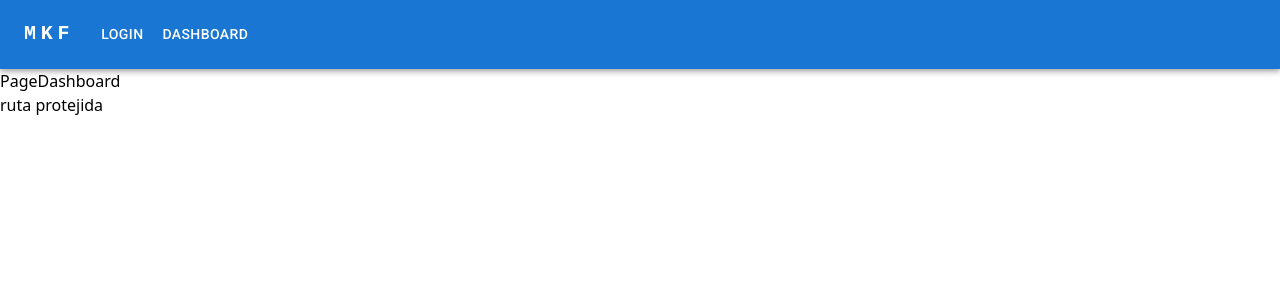
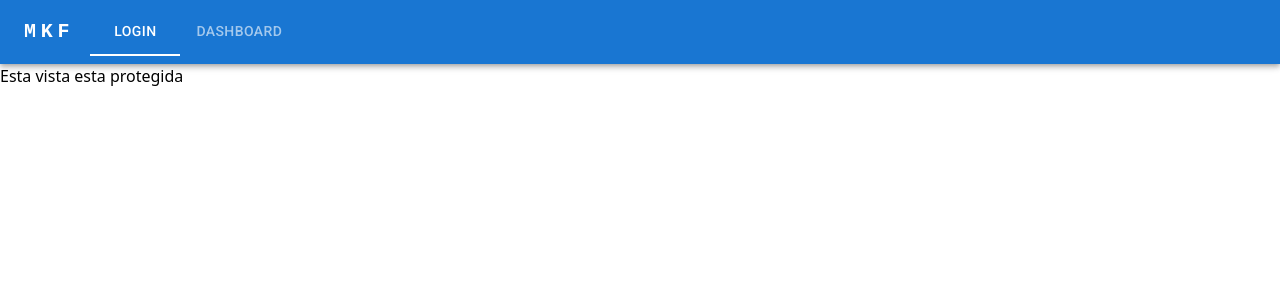
Before and after one commit to HmerMza/Actividad1-Web2-Front, a React (Vite) app: page /dashboard in a window 1280 px wide. Shown: the top 300 px of the page. Built offline with nearby package versions, Linux system fonts and the light colour scheme.

Commit message:
agregando mejoras

```diff
--- a/src/Components/CompNavbar.jsx
+++ b/src/Components/CompNavbar.jsx
@@ -7,14 +7,28 @@ import Typography from "@mui/material/Typography";
 import Menu from "@mui/material/Menu";
 import MenuIcon from "@mui/icons-material/Menu";
 import Container from "@mui/material/Container";
-import Button from "@mui/material/Button";
 import MenuItem from "@mui/material/MenuItem";
 import { Link } from "react-router-dom";
+import Tab from "@mui/material/Tab";
+import { Tabs, ThemeProvider, createTheme } from "@mui/material";
 
 const pages = ["Login", "Dashboard"];
+const theme = createTheme({
+  palette: {
+    secondary: {
+      main: "#FFF",
+    },
+  },
+});
 
 const CompNavbar = () => {
   const [anchorElNav, setAnchorElNav] = React.useState(null);
+
+  const [value, setValue] = React.useState("1");
+
+  const handleChange = (event, newValue) => {
+    setValue(newValue);
+  };
 
   const handleOpenNavMenu = (event) => {
     setAnchorElNav(event.currentTarget);
@@ -25,6 +39,7 @@ const CompNavbar = () => {
   };
 
   return (
+    <ThemeProvider theme={theme}>
       <AppBar position="static">
         <Container maxWidth="xl">
           <Toolbar disableGutters>
@@ -99,17 +114,29 @@ const CompNavbar = () => {
               MKF
             </Typography>
             <Box sx={{ flexGrow: 1, display: { xs: "none", md: "flex" } }}>
+              <Tabs
+                value={value}
+                onChange={handleChange}
+                indicatorColor="secondary"
+                textColor="inherit"
+                variant="standard"
+                aria-label="basic tabs example"
+              >
                 {pages.map((page) => (
-              <Link key={page} to={page === "Login" ? "/" : `/${page}`}>
-                <Button sx={{ my: 2, color: "white", display: "block" }}>
-                  {page}
-                </Button>
-              </Link>
+                  <Tab
+                    label={page}
+                    value={page === "Login" ? "1" : "2"}
+                    component={Link}
+                    to={page === "Login" ? "/" : `/${page}`}
+                    key={page}
+                  />
                 ))}
+              </Tabs>
             </Box>
           </Toolbar>
         </Container>
       </AppBar>
+    </ThemeProvider>
   );
 };
 export default CompNavbar;
--- a/src/Layouts/LayoutPrincipal.jsx
+++ b/src/Layouts/LayoutPrincipal.jsx
@@ -1,5 +1,6 @@
 import { Outlet } from "react-router-dom";
 import CompNavbar from "../Components/CompNavbar";
+
 
 const LayoutPrincipal = () => {
   return (
--- a/src/Pages/PageDashboard.jsx
+++ b/src/Pages/PageDashboard.jsx
@@ -1,10 +1,4 @@
 const PageDashboard = () => {
-  return (
-    <>
-      <div>PageDashboard</div>
-      <p>ruta protejida</p>
-    </>
-  );
-};
-
+  return <h3 className="text-center">Esta vista esta protegida</h3>;
+}
 export default PageDashboard;
--- a/src/Pages/PageLogin.jsx
+++ b/src/Pages/PageLogin.jsx
@@ -6,11 +6,33 @@ const PageLogin = () => {
   const [email, setEmail] = useState("");
   const [password, setPassword] = useState("");
   //aqui estara la funcion para el login
-  const handleSubmit = (e) => {
+  const handleSubmit = async (e) => {
     e.preventDefault();
-    console.log("vamos por aqui");
+    // Enviamos los datos del login al backend
+    const response = await fetch("http://localhost:3000/api/login", {
+      method: "POST",
+      headers: {
+        "Content-Type": "application/json",
+      },
+      body: JSON.stringify({
+        email,
+        password,
+      }),
+    });
+
+    // Verificamos que la respuesta del backend sea exitosa
+    if (response.ok) {
+      // El login fue exitoso
+      // Obtenemos el mensaje de bienvenida
+      const data = await response.json();
+      alert(data.message);
+    } else {
+      // El login no fue exitoso
+      // Mostramos un mensaje de error al usuario
+      const data = await response.json();
+      alert(data.message);
+    }
   };
-
   return (
     <Box className="mt-8 max-w-[405px] p-3 mx-auto text-center border shadow-md rounded-lg">
       <Box>
```
Lines whose indentation alone changed are shown as unchanged.
